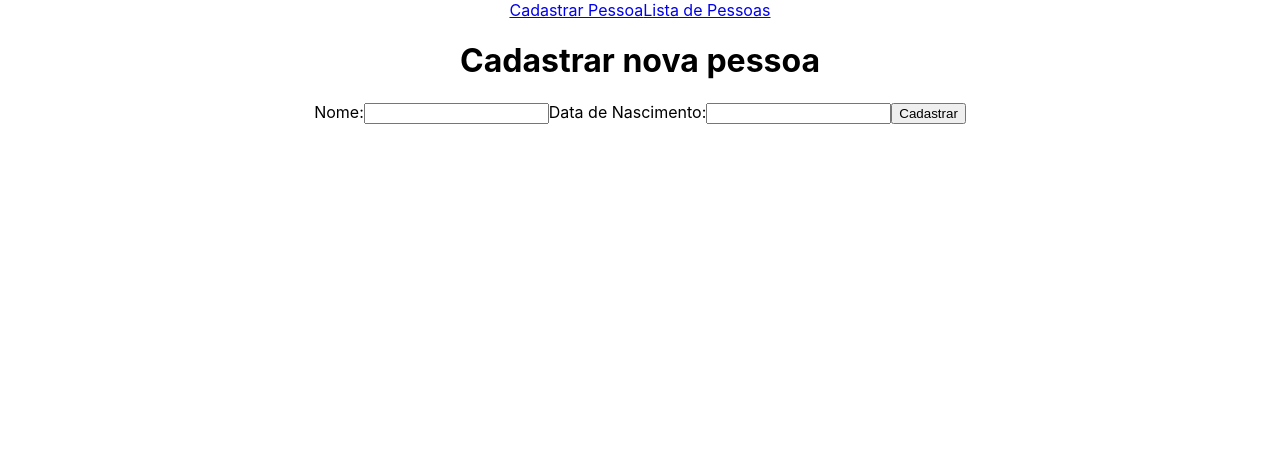
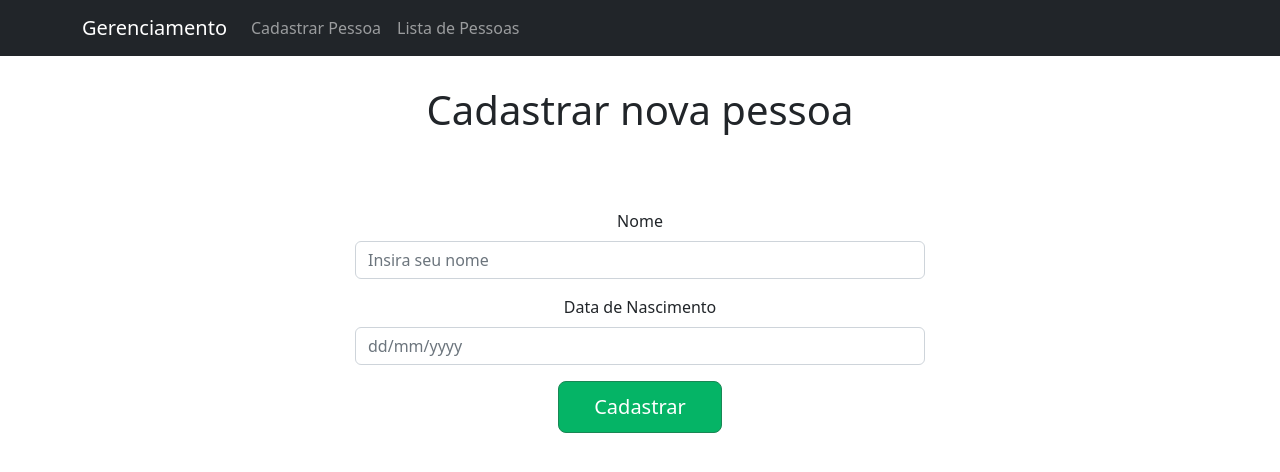
Before and after one commit to phdfreitas/api-gerenciamento-de-pessoas, a React (Create React App) app in the folder frontend/: page /cadastrarPessoa in a window 1280 px wide. Shown: the top 472 px of the page. Built offline with nearby package versions, Linux system fonts and the light colour scheme.

Commit message:
Adicionando bootstrap e estilos básicos as páginas

```diff
--- a/frontend/package.json
+++ b/frontend/package.json
@@ -7,7 +7,9 @@
     "@testing-library/react": "^13.4.0",
     "@testing-library/user-event": "^13.5.0",
     "axios": "^1.3.3",
+    "bootstrap": "^5.2.3",
     "react": "^18.2.0",
+    "react-bootstrap": "^2.7.2",
     "react-dom": "^18.2.0",
     "react-router-dom": "^6.8.1",
     "react-scripts": "5.0.1",
--- a/frontend/src/App.css
+++ b/frontend/src/App.css
@@ -1,38 +1,19 @@
-.App {
+#titulo-cadastro{
   text-align: center;
+  padding: 10px;
+  margin: 20px;
 }
 
-.App-logo {
-  height: 40vmin;
-  pointer-events: none;
+#form-cadastro{
+  width: 600px;
+  text-align: center;
+  margin: 0 auto;
+  padding: 15px;
+  margin-top: 50px;
+  margin-bottom: 25px;
 }
 
-@media (prefers-reduced-motion: no-preference) {
-  .App-logo {
-    animation: App-logo-spin infinite 20s linear;
-  }
+#btn-cadastro{
+  padding: 10px 35px;
+  background-color: rgb(5, 180, 102);
 }
-
-.App-header {
-  background-color: #282c34;
-  min-height: 100vh;
-  display: flex;
-  flex-direction: column;
-  align-items: center;
-  justify-content: center;
-  font-size: calc(10px + 2vmin);
-  color: white;
-}
-
-.App-link {
-  color: #61dafb;
-}
-
-@keyframes App-logo-spin {
-  from {
-    transform: rotate(0deg);
-  }
-  to {
-    transform: rotate(360deg);
-  }
-}
--- a/frontend/src/App.js
+++ b/frontend/src/App.js
@@ -1,12 +1,14 @@
 import './App.css';
+import 'bootstrap/dist/css/bootstrap.min.css';
 
 import ListaPessoas from './pages/ListaPessoas';
 
 import {BrowserRouter, Routes, Route} from 'react-router-dom'
-import Navbar from './components/Navbar';
+import Navbar from './components/NavbarComponent';
 import CadastraPessoa from './pages/CadastraPessoa';
 import ConsultarPessoa from './pages/ConsultarPessoa';
 import AtualizarDados from './pages/AtualizarDados';
+import Home from './pages/Home';
 
 function App() {
   return (
@@ -16,6 +18,7 @@ function App() {
         <Navbar/>
 
         <Routes>
+          <Route path='/' element={<Home/> } />
           <Route path='/listaPessoas' element={<ListaPessoas/>} />
           <Route path='/cadastrarPessoa' element={<CadastraPessoa/>} />
           <Route path='/consultar/:id' element={<ConsultarPessoa/>} />
--- a/frontend/src/components/Navbar.js
+++ /dev/null
@@ -1,14 +0,0 @@
-import { Link } from "react-router-dom"
-
-const Navbar = () => {
-  return (
-    <div>
-        <nav>
-            <Link to={"/cadastrarPessoa"}>Cadastrar Pessoa</Link>
-            <Link to={"/listaPessoas"}>Lista de Pessoas</Link>
-        </nav>
-    </div>
-  )
-}
-
-export default Navbar
--- /dev/null
+++ b/frontend/src/components/NavbarComponent.js
@@ -0,0 +1,24 @@
+import { Link } from "react-router-dom"
+
+import Container from 'react-bootstrap/Container';
+import Nav from 'react-bootstrap/Nav';
+import Navbar from 'react-bootstrap/Navbar';
+import NavDropdown from 'react-bootstrap/NavDropdown';
+
+const NavbarComponent = () => {
+  return (
+    <div>
+      <Navbar bg="dark" variant="dark">
+        <Container>
+          <Navbar.Brand>Gerenciamento</Navbar.Brand>
+          <Nav className="me-auto">
+            <Nav.Link href="/cadastrarPessoa">Cadastrar Pessoa</Nav.Link>
+            <Nav.Link href="/listaPessoas">Lista de Pessoas</Nav.Link>
+          </Nav>
+        </Container>
+      </Navbar>
+    </div>
+  )
+}
+
+export default NavbarComponent
--- a/frontend/src/pages/CadastraPessoa.js
+++ b/frontend/src/pages/CadastraPessoa.js
@@ -1,3 +1,6 @@
+import Button from 'react-bootstrap/Button';
+import Form from 'react-bootstrap/Form';
+
 import { useState } from "react"
 
 const url = 'http://localhost:8080/pessoas/cadastrarNova'
@@ -25,40 +28,40 @@ const CadastraPessoa = () => {
             body: JSON.stringify(pessoa)
         })
 
-        setNome("")
-        setDataDeNascimento("")
+        window.location.href = "http://localhost:3000/listaPessoas"
     }
 
   return (
-    <div>
-        <h1>Cadastrar nova pessoa</h1>
+    <div id='cadastro'>
+        <h1 id='titulo-cadastro'>Cadastrar nova pessoa</h1>
 
-        <div>
-            <form onSubmit={handleSubmit}>
-                <label>
-                    Nome:
-                    <input
+        <div id='form-cadastro'>
+        <Form onSubmit={handleSubmit}>
+            <Form.Group className="mb-3" controlId="formBasicNome">
+                <Form.Label>Nome</Form.Label>
+                <Form.Control
                     type="text"
                     name="nome"
-                        id="nome"
                     value={nome}
                     onChange={(e) => setNome(e.target.value)}
-                    />
-                </label>
+                    placeholder="Insira seu nome" />
+            </Form.Group>
 
-                <label>
-                    Data de Nascimento:
-                    <input
+            <Form.Group className="mb-3" controlId="formBasicDataDeNascimento">
+                <Form.Label>Data de Nascimento</Form.Label>
+                <Form.Control
                     type="text"
-                        name="nascimento"
-                        id="nascimento"
+                    name="dataDeNascimento"
                     value={dataDeNascimento}
                     onChange={(e) => setDataDeNascimento(e.target.value)}
+                    placeholder="dd/mm/yyyy"
                 />
-                </label>
+            </Form.Group>
 
-                <input type="submit" value="Cadastrar" />
-            </form>
+            <Button id='btn-cadastro' size='lg' variant="success" type="submit">
+                Cadastrar
+            </Button>
+        </Form>
         </div>
     </div>
   )
--- /dev/null
+++ b/frontend/src/pages/Home.js
@@ -0,0 +1,13 @@
+import Button from 'react-bootstrap/Button';
+
+const Home = () => {
+  return (
+    <div>
+        <Button variant='primary' >Sucesso</Button>
+    </div>
+
+
+  )
+}
+
+export default Home
--- a/frontend/src/pages/ListaPessoas.js
+++ b/frontend/src/pages/ListaPessoas.js
@@ -1,5 +1,7 @@
 import { Link } from "react-router-dom"
 import { useFetch } from "../hooks/useFecth"
+
+import Table from 'react-bootstrap/Table';
 
 const url = 'http://localhost:8080/pessoas/listarTodas'
 
@@ -9,19 +11,32 @@ const ListaPessoas = () => {
 
   return (
     <div>
-        <h1>Lista de Pessoas</h1>
-        <ul>
-            {pessoas.map((pessoa) => (
-                <li key={pessoa.id}>
-                    <p>
-                        {pessoa.nome} - {pessoa.dataDeNascimento}
-                        <span>
+
+        <h1>Pessoas cadastradas no sistema</h1>
+
+        <Table striped>
+            <thead>
+                <tr>
+                <th>#</th>
+                <th>Nome</th>
+                <th>Data de Nascimento</th>
+                <th>Mais informações</th>
+                </tr>
+            </thead>
+            <tbody>
+                {pessoas.map((pessoa) => (
+                    <tr key={pessoa.id}>
+                        <td>{pessoa.id}</td>
+                        <td>{pessoa.nome}</td>
+                        <td>{pessoa.dataDeNascimento}</td>
+                        <td>
                             <Link to={`/consultar/${pessoa.id}`}>Consultar dados</Link>
-                        </span>
-                    </p>
-                </li>
-            ))}
-        </ul>
+                        </td>
+                    </tr>
+
+                ))}
+            </tbody>
+        </Table>
     </div>
   )
 }
```
Also changed, not shown: 1 other file (tests, documents, lock files or other folders). Lines whose indentation alone changed are shown as unchanged.
